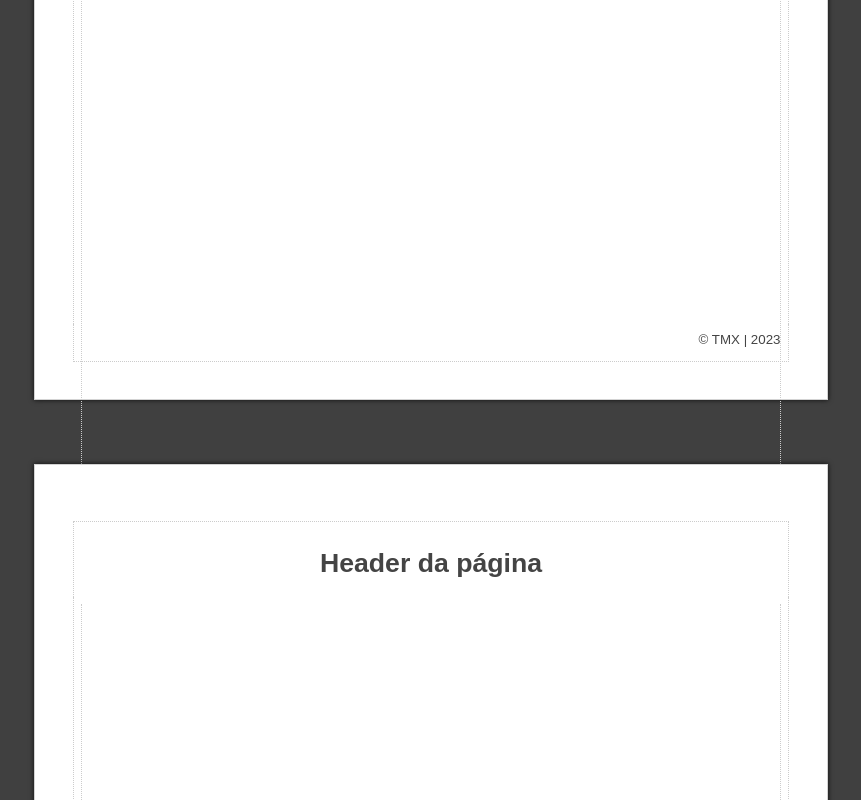
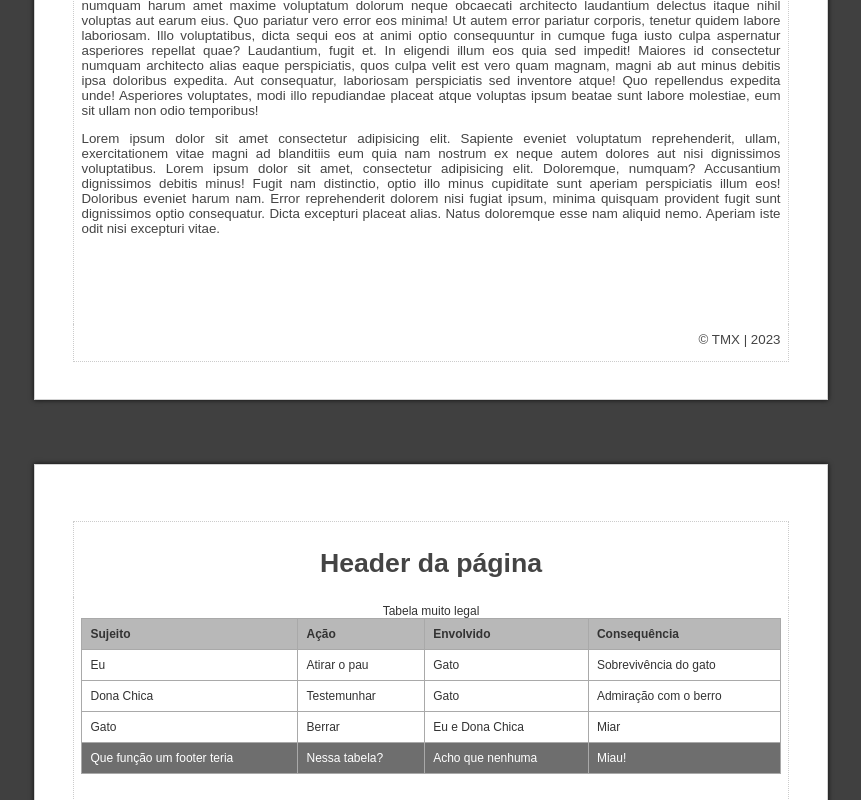
Before and after one commit to valdir-amaral/svelte-to-pdf, a Svelte app: page / in a window 1280 px wide. Shown: the part 3160-3960 px from the top of the page, without its empty margins (209-1070 px from the left). Built offline with nearby package versions, Linux system fonts and the light colour scheme.

Commit message:
feat: add table break for page content

```diff
--- a/src/components/PageContent.svelte
+++ b/src/components/PageContent.svelte
@@ -57,6 +57,24 @@
         Lorem ipsum dolor, sit amet consectetur adipisicing elit. Magnam laboriosam magni natus unde earum, in, iste nisi minima ut minus cupiditate et voluptas similique. Similique, vel esse. Nesciunt, assumenda repellat.
     </p>
 
+    <p>
+        Lorem ipsum dolor sit amet consectetur adipisicing elit. Voluptatem hic, nemo optio voluptate, eveniet vero qui officia esse natus perferendis dignissimos magnam porro dolor, illo dolores tenetur at aliquid vel.
+        Repellendus exercitationem dolorem commodi iusto aliquid quas labore sapiente sit! Reprehenderit quod sint perspiciatis, enim minus voluptate corrupti porro, in soluta harum, illo laudantium pariatur nobis quia ad ipsam quis.
+        Officia, sed ipsam corrupti voluptas nam nihil voluptatem et illum in tempore culpa aliquid, sint, necessitatibus nostrum expedita. Repellendus modi aut a voluptatibus laboriosam expedita magni nisi ullam consequatur tempore?
+        Beatae et possimus reiciendis nemo iure quo facere, sed expedita quas quam velit, aperiam doloremque assumenda dolores alias. Minima impedit, rem quam sint culpa voluptatem earum! Ad eligendi tempore magnam!
+        Autem, fugiat ratione reprehenderit repellendus saepe neque debitis necessitatibus maxime? Consectetur pariatur et doloribus ipsum numquam! Dignissimos sed aliquid sunt quod optio fugiat a quaerat minus, dicta doloribus magnam debitis!
+        Sint porro debitis eveniet nemo deserunt fuga quae aliquid, cumque consequuntur sequi quod hic facere commodi, ratione magnam architecto assumenda, quo quas alias expedita. Non libero ipsam accusantium impedit nisi!
+        Ab, corrupti? Animi sed, eum omnis accusantium numquam harum amet maxime voluptatum dolorum neque obcaecati architecto laudantium delectus itaque nihil voluptas aut earum eius. Quo pariatur vero error eos minima!
+        Ut autem error pariatur corporis, tenetur quidem labore laboriosam. Illo voluptatibus, dicta sequi eos at animi optio consequuntur in cumque fuga iusto culpa aspernatur asperiores repellat quae? Laudantium, fugit et.
+        In eligendi illum eos quia sed impedit! Maiores id consectetur numquam architecto alias eaque perspiciatis, quos culpa velit est vero quam magnam, magni ab aut minus debitis ipsa doloribus expedita.
+        Aut consequatur, laboriosam perspiciatis sed inventore atque! Quo repellendus expedita unde! Asperiores voluptates, modi illo repudiandae placeat atque voluptas ipsum beatae sunt labore molestiae, eum sit ullam non odio temporibus!
+    </p>
+
+    <p>
+        Lorem ipsum dolor sit amet consectetur adipisicing elit. Sapiente eveniet voluptatum reprehenderit, ullam, exercitationem vitae magni ad blanditiis eum quia nam nostrum ex neque autem dolores aut nisi dignissimos voluptatibus.
+        Lorem ipsum dolor sit amet, consectetur adipisicing elit. Doloremque, numquam? Accusantium dignissimos debitis minus! Fugit nam distinctio, optio illo minus cupiditate sunt aperiam perspiciatis illum eos! Doloribus eveniet harum nam.
+        Error reprehenderit dolorem nisi fugiat ipsum, minima quisquam provident fugit sunt dignissimos optio consequatur. Dicta excepturi placeat alias. Natus doloremque esse nam aliquid nemo. Aperiam iste odit nisi excepturi vitae.
+    </p>
     <table class="tftable">
         <caption>Tabela muito legal</caption>
         <thead>
@@ -86,10 +104,17 @@
                 <td>Eu e Dona Chica</td>
                 <td>Miar</td>
             </tr>
+
+
         </tbody>
 
         <tfoot>
-
+            <tr>
+                <td>Que função um footer teria</td>
+                <td>Nessa tabela?</td>
+                <td>Acho que nenhuma</td>
+                <td>Miau!</td>
+            </tr>
         </tfoot>
     </table>
 
@@ -125,6 +150,10 @@
         border-style: solid;
         border-color: #a9a9a9;
     }
+    .tftable tfoot {
+        background-color: #6e6e6e;
+        color: white;
+    }
     @media print {
         .content {
             flow: page-flow;
--- a/src/libs.js
+++ b/src/libs.js
@@ -103,17 +103,24 @@ export class Paginator {
     paginateTable(table, container) {
       const currentPbody = this.currentPbody || this.getPageBody(this.currentPage);
       const tableContainer = container.cloneNode(false);
-      currentPbody.appendChild(tableContainer);
+      console.log(tableContainer)
+      currentPbody.appendChild(table);
+      console.log(currentPbody);
 
+      const thead = table.querySelector('thead');
+      const tfoot = table.querySelector('tfoot');
+
+      console.log(thead, tfoot)
       const rows = Array.from(table.querySelectorAll('tbody > tr'));
       rows.forEach(row => {
         const newRow = row.cloneNode(true);
         tableContainer.appendChild(newRow);
 
         if (ElementUtils.hasOverflow(currentPbody)) {
+          console.log('quebrou');
           newRow.remove();
           this.makePage();
-          this.paginateTable(table, container);
+          this.paginateTable(table, currentPbody);
         }
       });
     }
```
